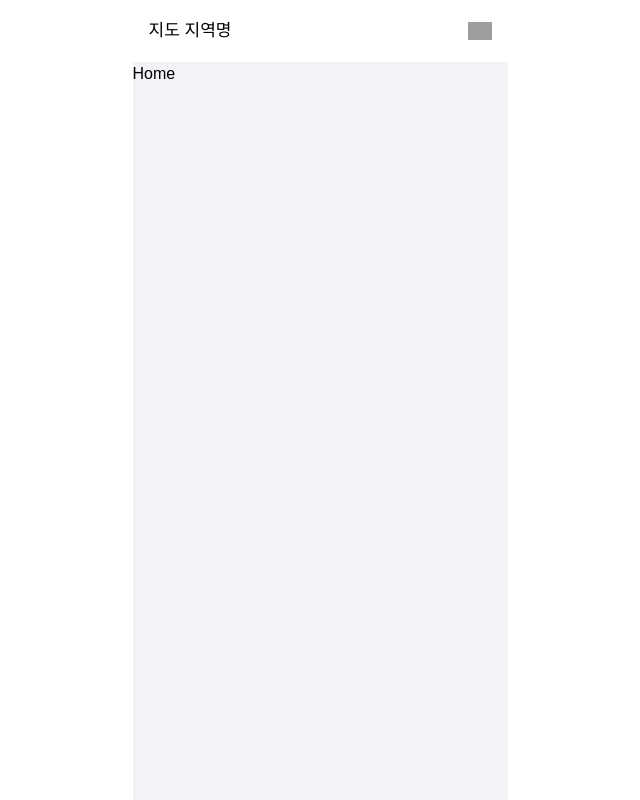
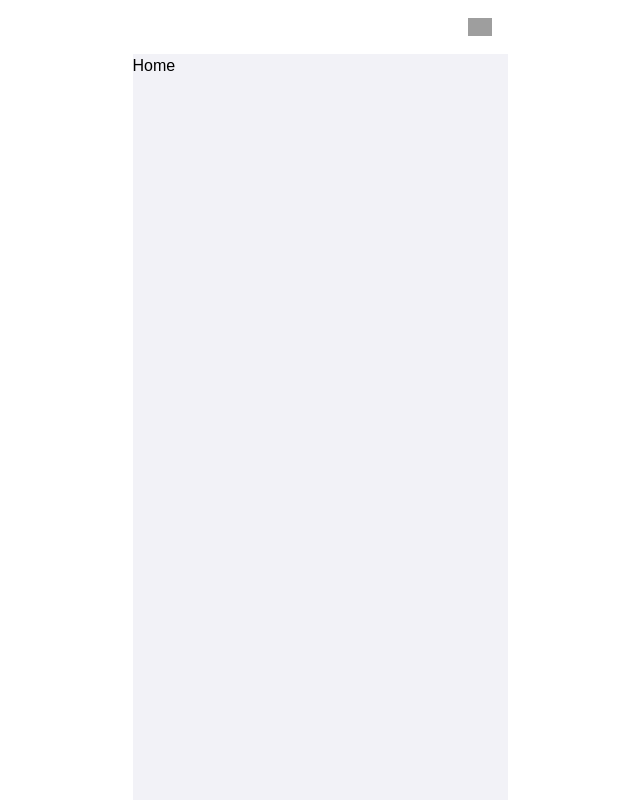
Before and after one commit to 4-frame-photos-map/frontend, a Next.js app: page /home in a window 1280 px wide. Shown: the whole page, without its empty margins (320-960 px from the left). Built offline with nearby package versions, Linux system fonts and the light colour scheme; grey boxes are pictures that could not be loaded; a web font is replaced by a local one.

Commit message:
feat : navbar state 관리

```diff
--- a/src/pages/home/index.tsx
+++ b/src/pages/home/index.tsx
@@ -1,10 +1,26 @@
 import NavBar from '@components/common/NavBar';
 import PageLayout from '@components/common/PageLayout';
+import { useState } from 'react';
 
 const Home = () => {
+  const [isInput, setIsInput] = useState<boolean>(false);
+  const handleRightNav = () => {
+    setIsInput(true);
+  };
+
+  const handleLeftNav = () => {
+    setIsInput(false);
+  };
   return (
     <PageLayout>
-      <NavBar title={'지도 지역명'} />
+      <NavBar
+        left_nav="지도지역명"
+        isRight_nav={true}
+        isSearch={true}
+        isInput={isInput}
+        handleRightNav={handleRightNav}
+        handleLeftNav={handleLeftNav}
+      />
       Home
     </PageLayout>
   );
--- a/src/pages/location/index.tsx
+++ b/src/pages/location/index.tsx
@@ -1,10 +1,26 @@
 import NavBar from '@components/common/NavBar';
 import PageLayout from '@components/common/PageLayout';
+import { useState } from 'react';
 
 const Location = () => {
+  const [isInput, setIsInput] = useState<boolean>(false);
+  const handleRightNav = () => {
+    setIsInput(true);
+  };
+
+  const handleLeftNav = () => {
+    setIsInput(false);
+  };
   return (
     <PageLayout>
-      <NavBar title={'지도 지역명'} isLocation={true} />
+      <NavBar
+        left_nav="지도지역명"
+        isRight_nav={true}
+        isSearch={true}
+        isInput={isInput}
+        handleRightNav={handleRightNav}
+        handleLeftNav={handleLeftNav}
+      />
       Location
     </PageLayout>
   );
```
